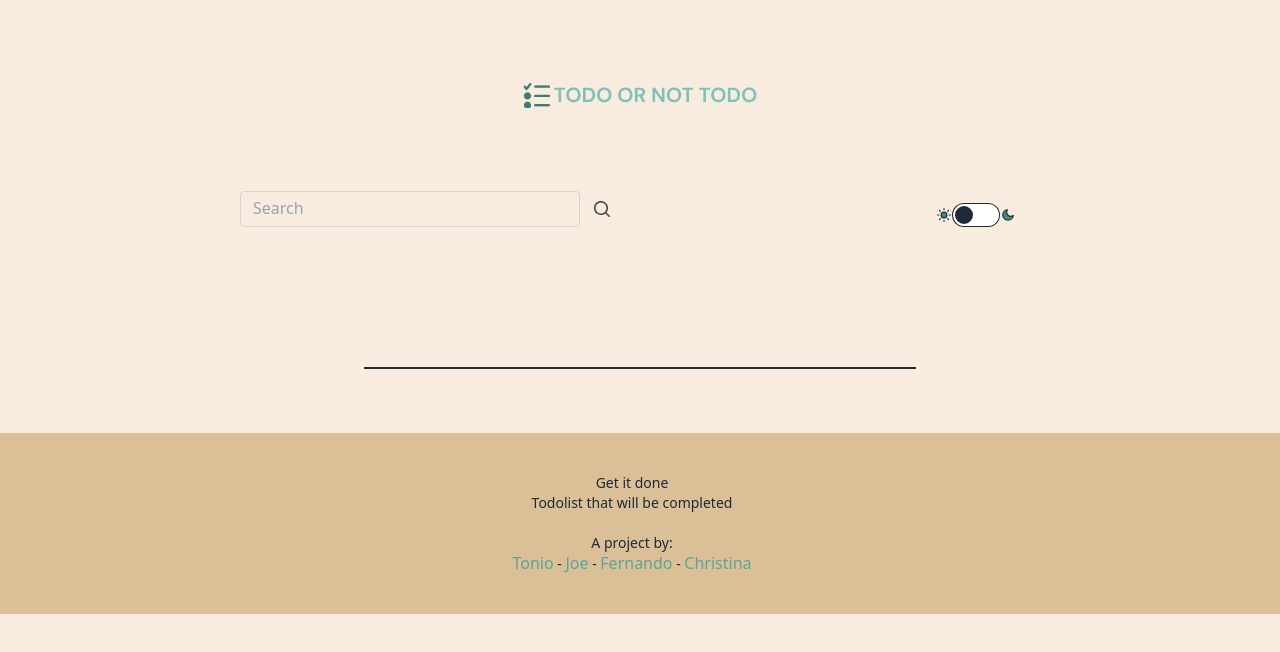
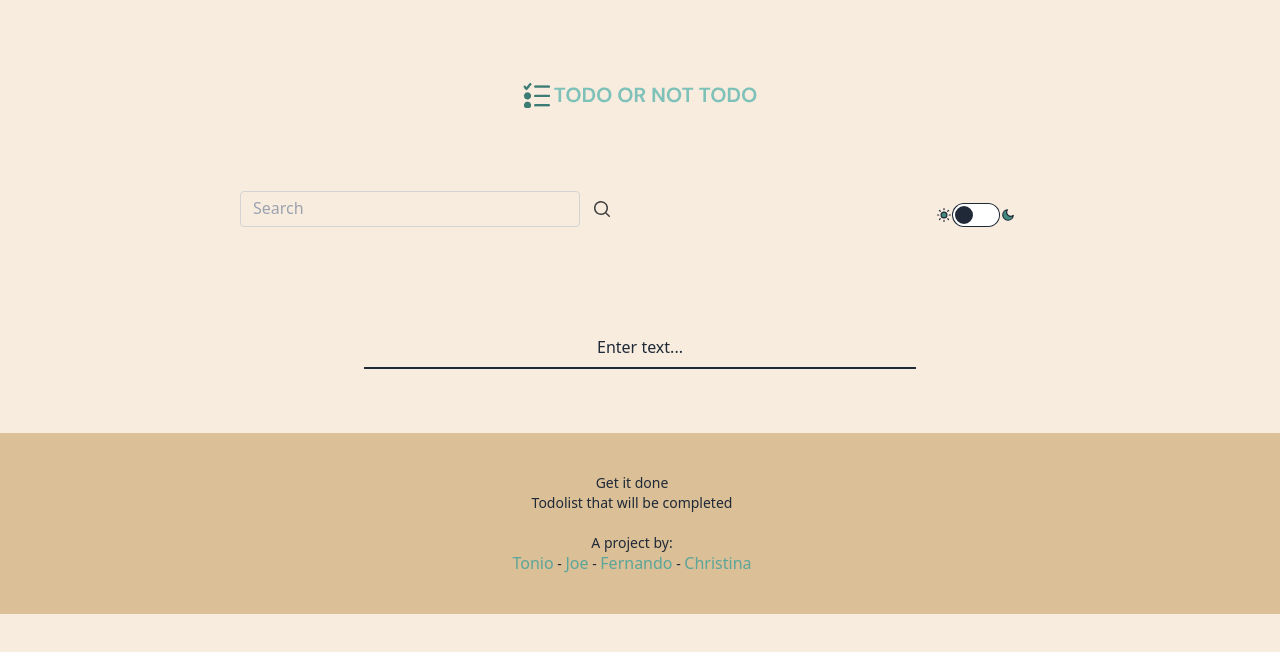
Before and after one commit to Bepixeled/todo-react, a React (Vite) app: page / in a window 1280 px wide. Shown: the top 652 px of the page. Built offline with nearby package versions, Linux system fonts and the light colour scheme.

Commit message:
fix changeItem() parameter order

```diff
--- a/src/App.jsx
+++ b/src/App.jsx
@@ -7,20 +7,22 @@ import Footer from "./components/Footer";
 
 function App() {
   return (
-    <><div>
-      <div className="flex justify-center"><img src="src/todo-or-not-todo.png" alt="Todo Or Not Todo" /></div>
-      <div className="flex flex-col-reverse items-center md:flex-row md:justify-around max-w-[1280px] px-24 mx-auto">
-
-        <Search />
-        <DarkLight />
-
-
-      </div >
-      <div className="flex justify-center">
-        <TodoList /></div>
+    <>
       <div>
-        <Footer />
-      </div></div>
+        <div className="flex justify-center">
+          <img src="src/todo-or-not-todo.png" alt="Todo Or Not Todo" />
+        </div>
+        <div className="flex flex-col-reverse items-center md:flex-row md:justify-around max-w-[1280px] px-24 mx-auto">
+          <Search />
+          <DarkLight />
+        </div>
+        <div className="flex justify-center">
+          <TodoList />
+        </div>
+        <div>
+          <Footer />
+        </div>
+      </div>
     </>
   );
 }
--- a/src/components/Listitem.jsx
+++ b/src/components/Listitem.jsx
@@ -9,26 +9,30 @@ export default function Listitem({ item, changeItem, newItem }) {
 
   // due variable for due state visuals
   const isDue = item.dueDate < getTimeStamp() ? true : false;
+  //   getTimeStamp() + 5 * 86400,
 
   const handleFocus = () => {
-    changeItem(item.id, "", getTimeStamp() + 5 * 86400, item.isNew);
+    console.log("handleFocus()");
+    changeItem(item.id, item.isDone, item.dueDate, "", item.isNew);
   };
 
   const handleChange = (event) => {
-    // console.log(event.target.value);
+    console.log("handleChange");
+    console.log(`text input content: ${event.target.value}`);
     // console.log(event.key);
     changeItem(
       item.id,
+      item.isDone,
+      item.dueDate,
       event.target.value,
-      getTimeStamp() + 5 * 86400,
       item.isNew
     );
   };
 
   const handleBlur = () => {
-    console.log("onBlur");
+    // console.log("onBlur");
     if (item.isNew) {
-      console.log("Item is new.");
+      //   console.log("Item is new.");
       newItem(item.id);
     }
   };
@@ -37,10 +41,11 @@ export default function Listitem({ item, changeItem, newItem }) {
     <li className="p-2 dark:bg-dark-secondary-700 bg-light-primary-100 border-b-2 border-solid dark:border-blue-200 bg-gray-200 border-gray-700 w-9/12">
       <input
         type="text"
+        value={item.text}
         className="dark:bg-dark-secondary-700 bg-light-primary-100 active:border-dark-accent1-300 w-9/12 text-center"
         onFocus={handleFocus}
         onChange={handleChange}
-        onBlur={handleBlur}
+        // onBlur={handleBlur}
       />
     </li>
   );
--- a/src/components/TodoList.jsx
+++ b/src/components/TodoList.jsx
@@ -20,21 +20,24 @@ const TodoList = () => {
 
   const changeItem = (id, isDone, dueDate, text, isNew) => {
     console.log("change Item");
+    console.log(`todo text: ${text}`);
     const changedItem = {
       id: id,
-      isDOne: isDone,
+      isDone: isDone,
       dueDate: dueDate,
       text: text,
       isNew: isNew,
     };
     const todoIndex = todoItems.findIndex((item) => item.id === id);
+    console.log(`todo index: ${todoIndex}`);
     const todos = todoItems;
     todos[todoIndex] = changedItem;
     setTodoItems(todos);
+    console.log(todoItems);
   };
 
   const newItem = (id) => {
-    console.log("newItem()");
+    // console.log("newItem()");
     createDefaultItem();
   };
 
```
